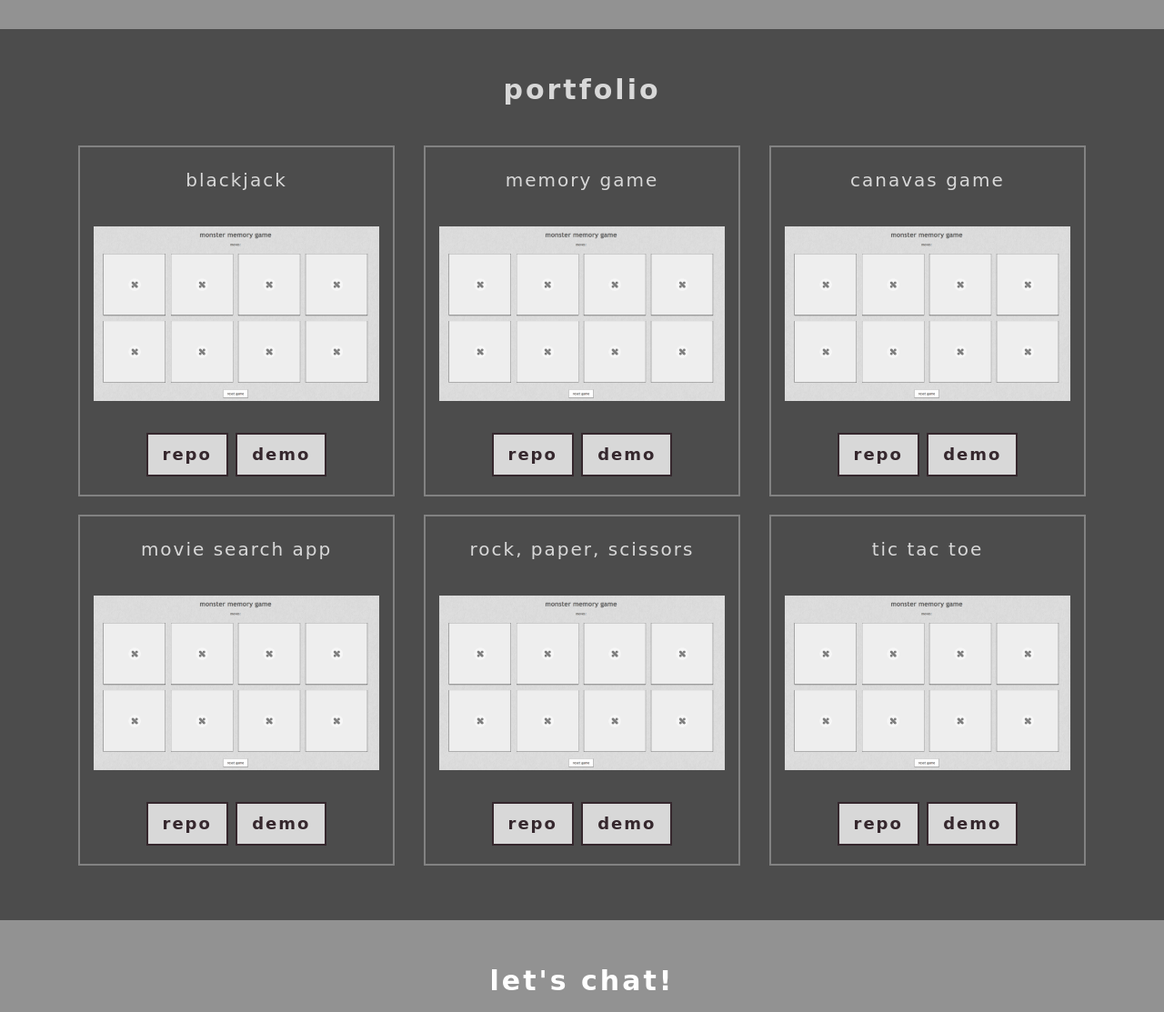
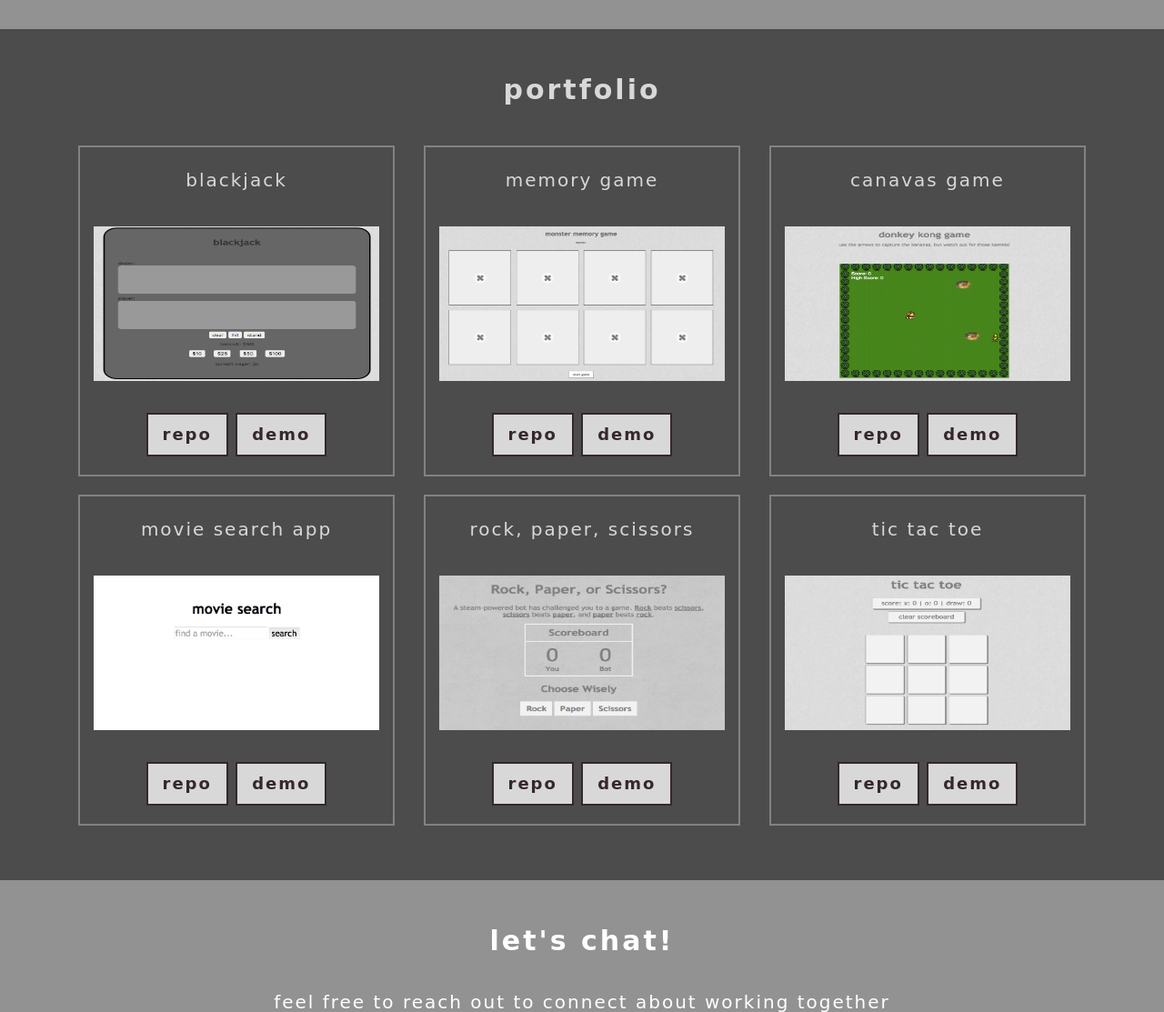
Before and after one commit to csdaniel17/portfolio, a PHP site: page / in a window 1280 px wide. Shown: the part 1360-2473 px from the top of the page at 91% size. Run offline with PHP 8.4, Linux system fonts and the light colour scheme; some libraries are stand-ins or nearby versions; some web fonts are replaced.

Commit message:
update images

```diff
--- a/css/grayscale.css
+++ b/css/grayscale.css
@@ -56,7 +56,6 @@ a:focus, a:active {
   text-decoration: none;
 }
 
-
 .navbar-custom {
   margin-bottom: 0;
   border-bottom: 1px solid rgba(255,255,255,.3);
@@ -75,7 +74,6 @@ a:focus, a:active {
 
 .navbar-custom .navbar-brand {
   font-weight: 500;
-
 }
 
 .navbar-custom .navbar-brand:focus {
@@ -245,6 +243,7 @@ a:focus, a:active {
 
 .portfolio-box img {
   padding: 15px;
+  height: 200px;
 }
 
 .portfolio-box .img-responsive{
--- a/index.html
+++ b/index.html
@@ -120,7 +120,7 @@
           <div class="col-md-4 text-center">
             <div class="portfolio-box">
               <p>blackjack</p>
-              <img src="img/memorygame.png" class="img-responsive" alt="memorygame" />
+              <img src="img/blackjack.png" class="img-responsive" alt="blackjack" />
               <p><a href="https://github.com/csdaniel17/blackjack" class="btn btn-default btn-lg" target="_blank">repo</a>  <a href="http://danielblackjack.surge.sh/" class="btn btn-default btn-lg" target="_blank">demo</a></p>
             </div>
           </div>
@@ -134,28 +134,28 @@
           <div class="col-md-4 text-center">
             <div class="portfolio-box">
               <p>canavas game</p>
-              <img src="img/memorygame.png" class="img-responsive" alt="memorygame" />
+              <img src="img/canvasgame.png" class="img-responsive" alt="canvasgame" />
               <p><a href="https://github.com/csdaniel17/canvas-game" class="btn btn-default btn-lg" target="_blank">repo</a>  <a href="http://danielcanvasgame.surge.sh/" class="btn btn-default btn-lg" target="_blank">demo</a></p>
             </div>
           </div>
           <div class="col-md-4 text-center">
             <div class="portfolio-box">
               <p>movie search app</p>
-              <img src="img/memorygame.png" class="img-responsive" alt="memorygame" />
+              <img src="img/moviesearch.png" class="img-responsive" alt="moviesearch" />
               <p><a href="https://github.com/csdaniel17/movie-app" class="btn btn-default btn-lg" target="_blank">repo</a>  <a href="http://danielmovieapp.surge.sh/" class="btn btn-default btn-lg" target="_blank">demo</a></p>
             </div>
           </div>
           <div class="col-md-4 text-center">
             <div class="portfolio-box">
               <p>rock, paper, scissors</p>
-              <img src="img/memorygame.png" class="img-responsive" alt="memorygame" />
+              <img src="img/rockpaperscissors.png" class="img-responsive" alt="rockpaperscissors" />
               <p><a href="https://github.com/csdaniel17/rock-paper-scissors" class="btn btn-default btn-lg" target="_blank">repo</a>  <a href="http://danielrockpaperscissors.surge.sh/" class="btn btn-default btn-lg" target="_blank">demo</a></p>
             </div>
           </div>
           <div class="col-md-4 text-center">
             <div class="portfolio-box">
               <p>tic tac toe</p>
-              <img src="img/memorygame.png" class="img-responsive" alt="memorygame" />
+              <img src="img/tictactoe.png" class="img-responsive" alt="tictactoe" />
               <p><a href="https://github.com/csdaniel17/tic-tac-toe" class="btn btn-default btn-lg" target="_blank">repo</a>  <a href="http://danieltictactoe.surge.sh/" class="btn btn-default btn-lg" target="_blank">demo</a></p>
             </div>
           </div>
```
Also changed, not shown: img/blackjack.png (added), img/calculator.png (added), img/canvasgame.png (added), img/moviesearch.png (added), img/rockpaperscissors.png (added), img/tictactoe.png (added), 1 other file.
